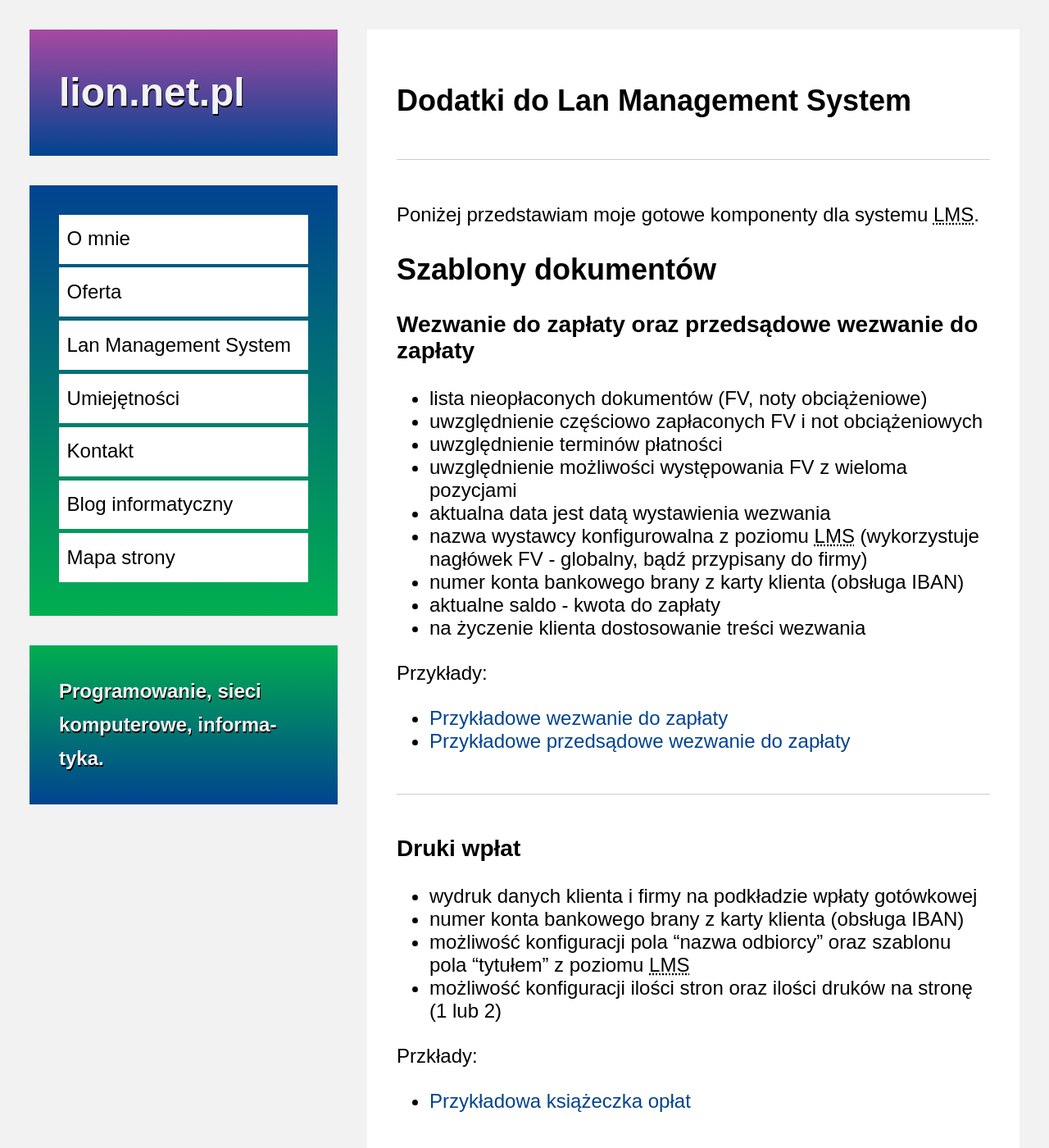
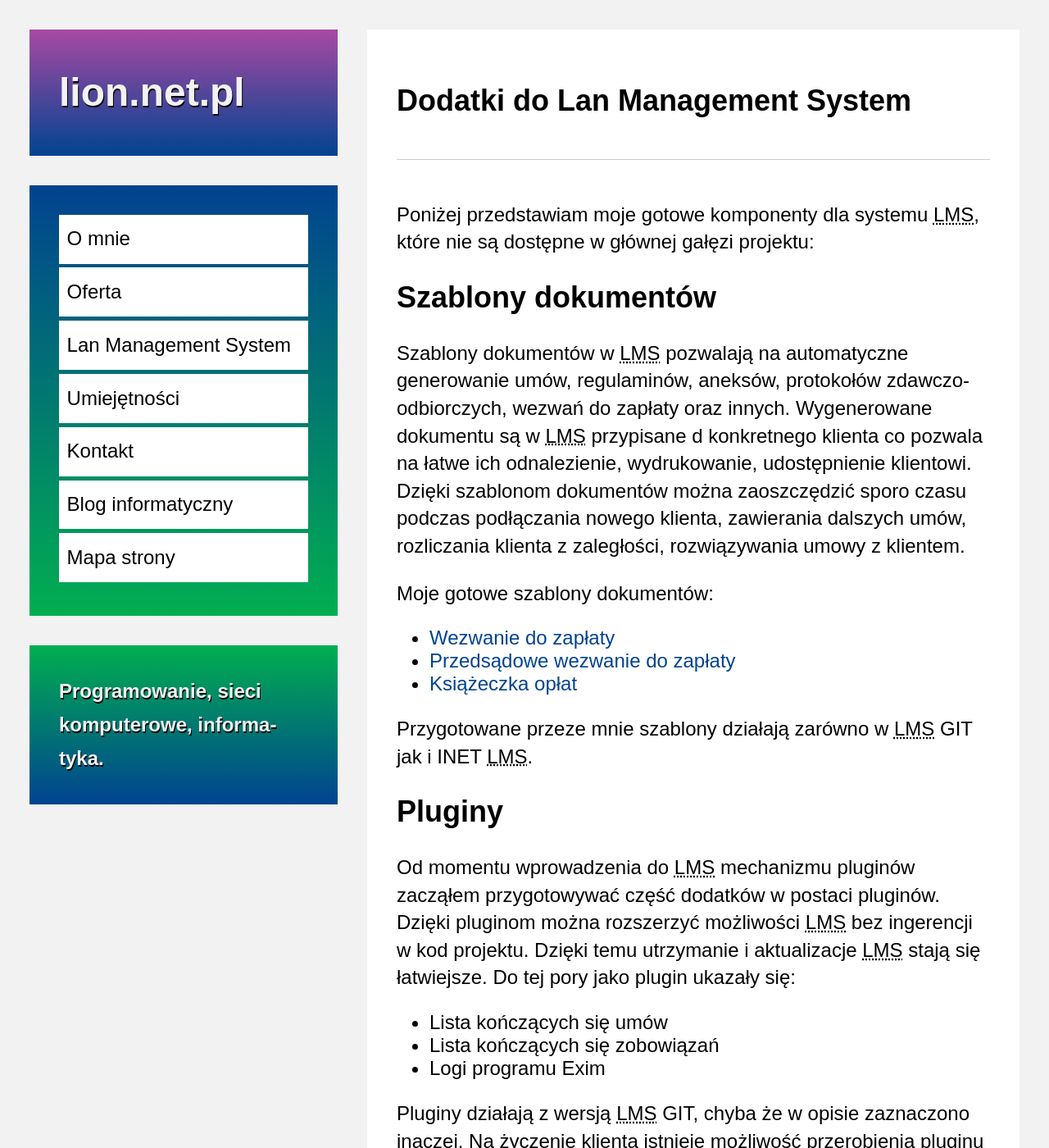
Before and after one commit to maciejlew/maciejlew.github.io, a Jekyll site: the page built from pages/lms.md, in a window 1280 px wide and 1400 px high. Shown: the whole window at 82% size. Built offline with Jekyll 4.4.1, drawn with Linux system fonts in a browser that asks for light colours; some of the changed text lies outside the part shown.

Commit message:
Reorganizes LMS pages

```diff
--- a/pages/lms.md
+++ b/pages/lms.md
@@ -10,39 +10,39 @@
 redirect-from: /lms/
 ---
 
-Poniżej przedstawiam moje gotowe komponenty dla systemu LMS.
+Poniżej przedstawiam moje gotowe komponenty dla systemu LMS, które nie są dostępne
+w głównej gałęzi projektu:
 
 ## Szablony dokumentów
 
-### Wezwanie do zapłaty oraz przedsądowe wezwanie do zapłaty
+Szablony dokumentów w LMS pozwalają na automatyczne generowanie umów, regulaminów,
+aneksów, protokołów zdawczo-odbiorczych, wezwań do zapłaty oraz innych. Wygenerowane
+dokumentu są w LMS przypisane d konkretnego klienta co pozwala na łatwe ich
+odnalezienie, wydrukowanie, udostępnienie klientowi. Dzięki szablonom dokumentów
+można zaoszczędzić sporo czasu podczas podłączania nowego klienta, zawierania
+dalszych umów, rozliczania klienta z zaległości, rozwiązywania umowy z klientem.
 
- * lista nieopłaconych dokumentów (FV, noty obciążeniowe)
- * uwzględnienie częściowo zapłaconych FV i not obciążeniowych
- * uwzględnienie terminów płatności
- * uwzględnienie możliwości występowania FV z wieloma pozycjami
- * aktualna data jest datą wystawienia wezwania
- * nazwa wystawcy konfigurowalna z poziomu LMS (wykorzystuje nagłówek FV - globalny, bądź przypisany do firmy)
- * numer konta bankowego brany z karty klienta (obsługa IBAN)
- * aktualne saldo - kwota do zapłaty
- * na życzenie klienta dostosowanie treści wezwania
+Moje gotowe szablony dokumentów:
 
-Przykłady:
+ * [Wezwanie do zapłaty](./szablony-dokumentow/wezwanie-do-zaplaty)
+ * [Przedsądowe wezwanie do zapłaty](./szablony-dokumentow/przedsadowe-wezwanie-do-zaplaty)
+ * [Książeczka opłat](./szablony-dokumentow/ksiazeczka-oplat)
 
- * [Przykładowe wezwanie do zapłaty](http://lion.net.pl/img/szablony_dokumentow/wezwanie_do_zaplaty_przyklad.pdf)
- * [Przykładowe przedsądowe wezwanie do zapłaty](http://lion.net.pl/img/szablony_dokumentow/przedsadowe_wezwanie_do_zaplaty_przyklad.pdf)
+Przygotowane przeze mnie szablony działają zarówno w LMS GIT jak i INET LMS.
 
-* * *
+## Pluginy
 
-### Druki wpłat
+Od momentu wprowadzenia do LMS mechanizmu pluginów zacząłem przygotowywać część
+dodatków w postaci pluginów. Dzięki pluginom można rozszerzyć możliwości LMS bez
+ingerencji w kod projektu. Dzięki temu utrzymanie i aktualizacje LMS stają się
+łatwiejsze. Do tej pory jako plugin ukazały się:
 
- * wydruk danych klienta i firmy na podkładzie wpłaty gotówkowej
- * numer konta bankowego brany z karty klienta (obsługa IBAN)
- * możliwość konfiguracji pola "nazwa odbiorcy" oraz szablonu pola "tytułem" z poziomu LMS
- * możliwość konfiguracji ilości stron oraz ilości druków na stronę (1 lub 2)
+ * Lista kończących się umów
+ * Lista kończących się zobowiązań
+ * Logi programu Exim
 
-Przkłady:
-
- * [Przykładowa książeczka opłat](http://lion.net.pl/img/szablony_dokumentow/ksiazeczka_oplat_przyklad.pdf)
+Pluginy działają z wersją LMS GIT, chyba że w opisie zaznaczono inaczej. Na
+życzenie klienta istnieje możliwość przerobienia pluginu na moduł INET LMS.
 
 * * *
 
```
Also changed, not shown: pages/book_of_charges.md (added, +32 -0 lines), pages/call_for_payment.md (added, +37 -0 lines), pages/document_templates.md (added, +30 -0 lines), pages/last_call_for_payment.md (added, +37 -0 lines), pages/map.md (+5 -0 lines), pages/plugins.md (added, +28 -0 lines).
